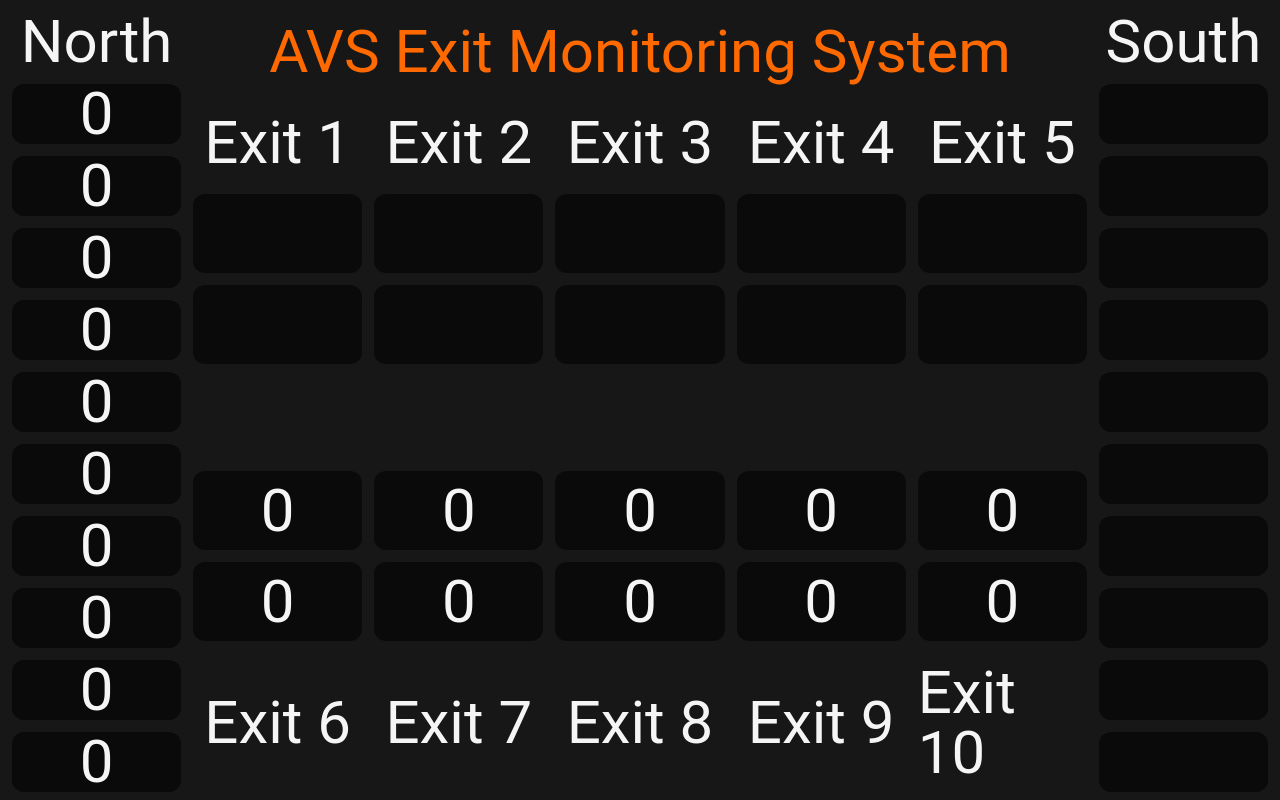
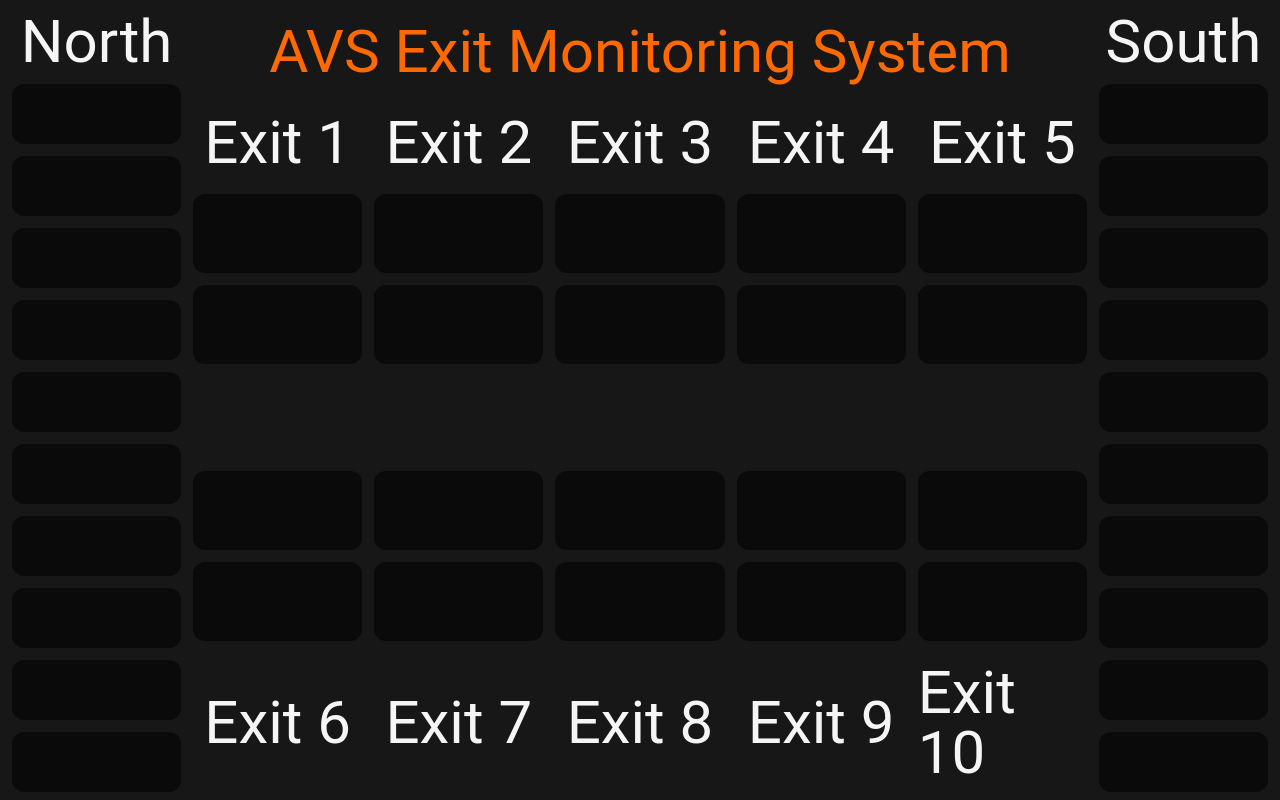
Before and after one commit to fabioriva/daman-exit-screen, a SvelteKit app: page / in a window 1280 px wide. Built offline with nearby package versions, Linux system fonts and the light colour scheme.

Commit message:
show dynamic values only if not 0

```diff
--- a/src/routes/+page.svelte
+++ b/src/routes/+page.svelte
@@ -12,7 +12,7 @@
     <div class="flex items-center justify-center rounded-xl">North</div>
     {#each sh as s}
       <div
-        class="flex items-center justify-center rounded-xl bg-neutral-950 {s !==
+        class="flex items-center justify-center rounded-xl bg-neutral-950 {s ===
           0 && 'text-neutral-950'}"
       >
         {s}
@@ -42,7 +42,7 @@
       <div class="col-span-5 h-16"></div>
       {#each el as e}
         <div
-          class="flex items-center justify-center rounded-xl bg-neutral-950 {e !==
+          class="flex items-center justify-center rounded-xl bg-neutral-950 {e ===
             0 && 'text-neutral-950'}"
         >
           {e}
```
